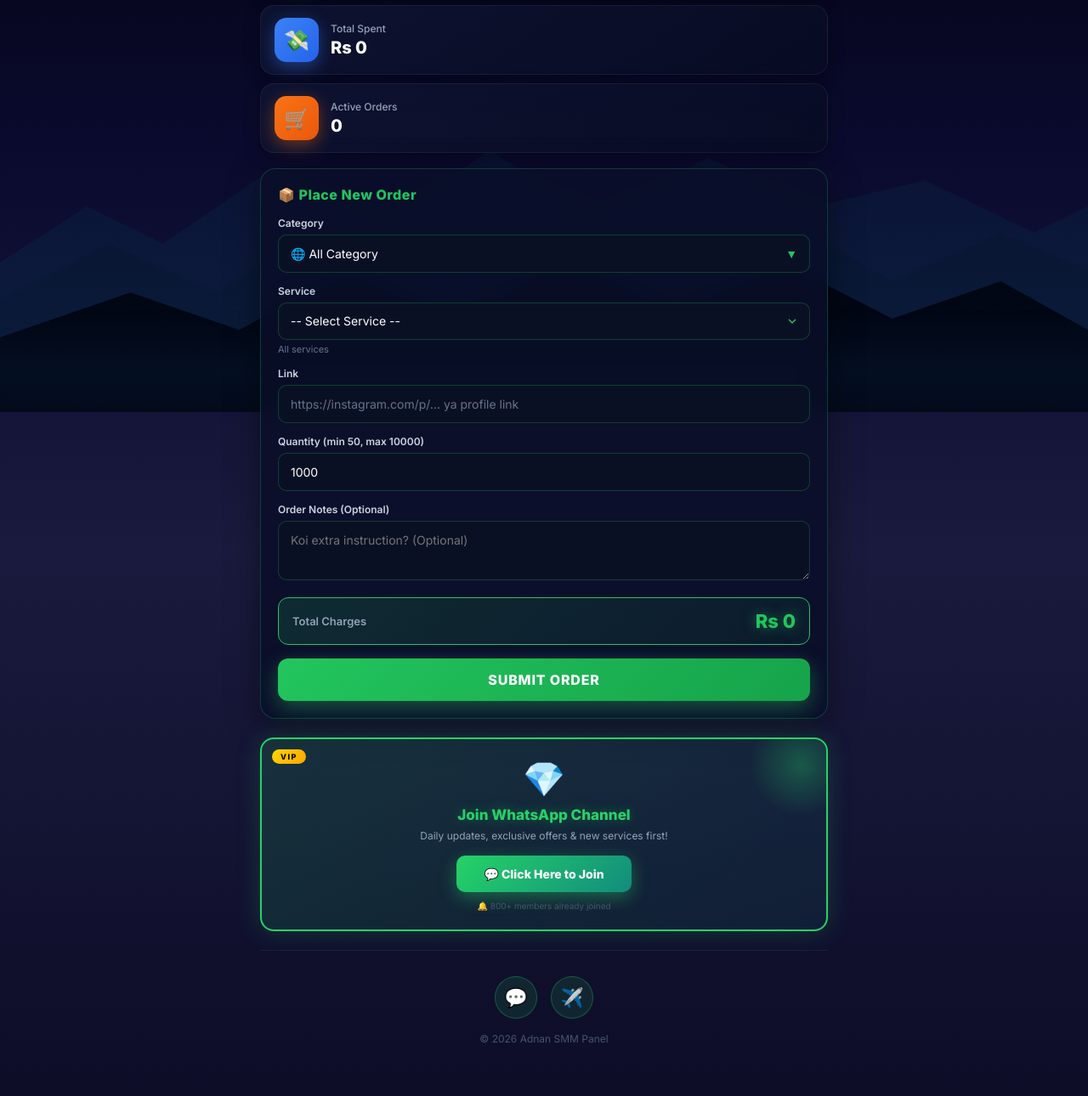
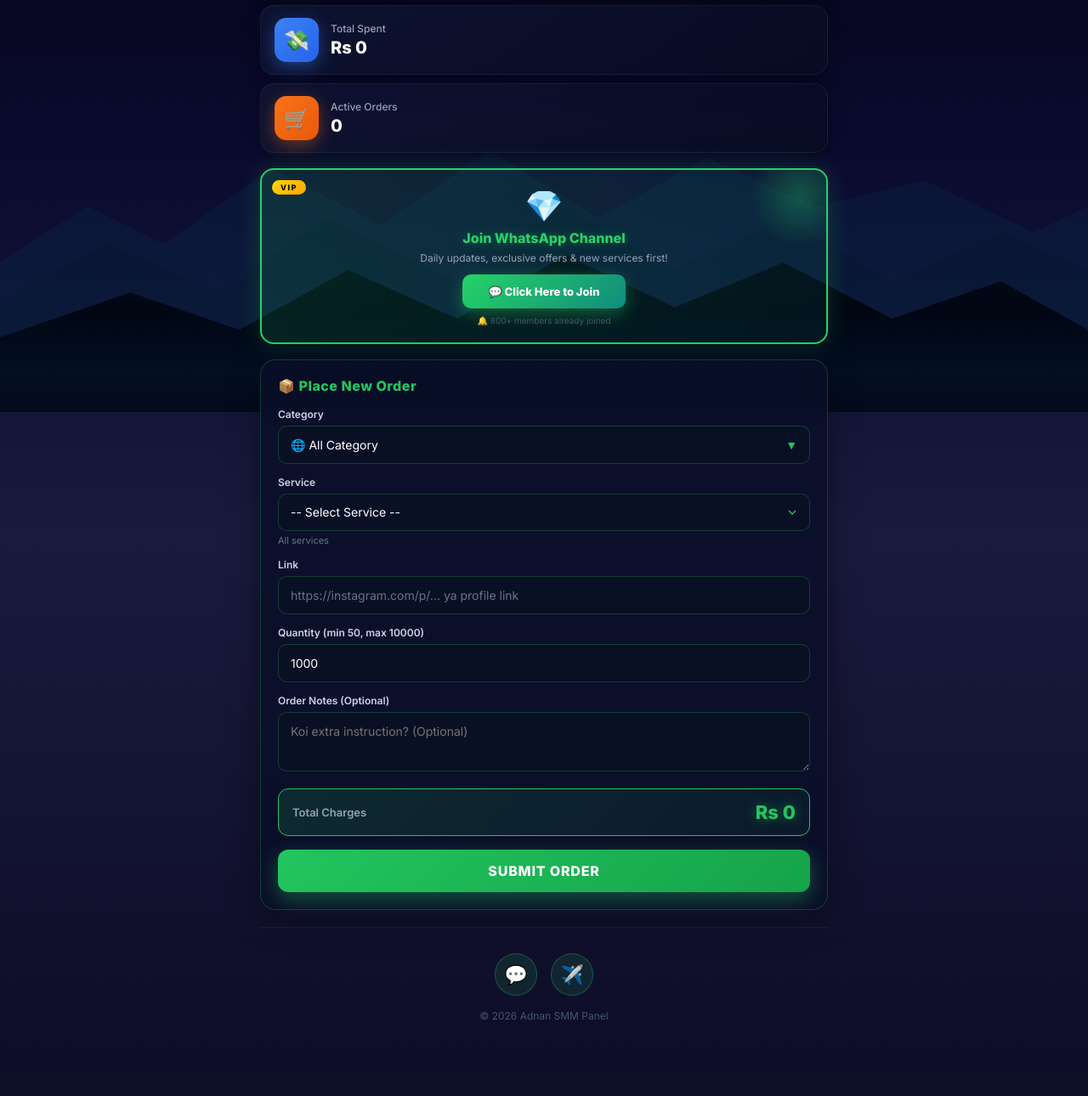
Before and after one commit to Adnan38712300/Smm-new, a Flask app: page / in a window 1280 px wide. Shown: the part 315-1605 px from the top of the page at 85% size. After the commit the page ends 1515 px from the top, so only its background shows below. Run offline with Flask 3, Linux system fonts and the light colour scheme; the visitor is signed in with stand-in values (Sample User, id 1); some libraries are stand-ins or nearby versions.

Commit message:
Move WhatsApp VIP box above order form

```diff
--- a/templates/index.html
+++ b/templates/index.html
@@ -132,6 +132,17 @@ body{font-family:'Inter',sans-serif;color:#e8ecf4;min-height:100vh;position:rela
 </div>
 </div>
 
+
+<div style="background:linear-gradient(135deg,rgba(37,211,102,.15),rgba(18,140,126,.1));border:2px solid #25D366;border-radius:16px;padding:20px;margin:18px 0;text-align:center;box-shadow:0 0 30px rgba(37,211,102,.2);position:relative;overflow:hidden">
+<div style="position:absolute;top:-30px;right:-30px;width:120px;height:120px;background:radial-gradient(circle,rgba(37,211,102,.3),transparent 70%);border-radius:50%"></div>
+<div style="position:absolute;top:12px;left:12px;background:linear-gradient(135deg,#FFD700,#FFA500);color:#000;font-size:9px;font-weight:900;padding:3px 10px;border-radius:10px;letter-spacing:1.5px">VIP</div>
+<div style="font-size:36px;margin-bottom:6px">💎</div>
+<div style="color:#25D366;font-size:16px;font-weight:800;margin-bottom:6px;text-shadow:0 0 15px rgba(37,211,102,.4)">Join WhatsApp Channel</div>
+<div style="color:#94a3b8;font-size:12px;margin-bottom:12px">Daily updates, exclusive offers &amp; new services first!</div>
+<a href="https://whatsapp.com/channel/0029Vb9N5UCKwqSWWvDP393X" target="_blank" style="display:inline-block;padding:12px 30px;background:linear-gradient(135deg,#25D366,#128C7E);color:#fff;text-decoration:none;font-weight:900;font-size:13px;border-radius:10px;box-shadow:0 6px 20px rgba(37,211,102,.4)">💬 Click Here to Join</a>
+<div style="color:#475569;font-size:10px;margin-top:8px">🔔 800+ members already joined</div>
+</div>
+
 <div class="order-form">
 <div class="form-title">📦 Place New Order</div>
 
@@ -207,15 +218,6 @@ body{font-family:'Inter',sans-serif;color:#e8ecf4;min-height:100vh;position:rela
 </div>
 
 
-<div style="background:linear-gradient(135deg,rgba(37,211,102,.15),rgba(18,140,126,.1));border:2px solid #25D366;border-radius:16px;padding:22px;margin:22px 0;text-align:center;box-shadow:0 0 30px rgba(37,211,102,.2);position:relative;overflow:hidden">
-<div style="position:absolute;top:-30px;right:-30px;width:120px;height:120px;background:radial-gradient(circle,rgba(37,211,102,.3),transparent 70%);border-radius:50%"></div>
-<div style="position:absolute;top:12px;left:12px;background:linear-gradient(135deg,#FFD700,#FFA500);color:#000;font-size:9px;font-weight:900;padding:3px 10px;border-radius:10px;letter-spacing:1.5px">VIP</div>
-<div style="font-size:40px;margin-bottom:8px">💎</div>
-<div style="color:#25D366;font-size:17px;font-weight:800;margin-bottom:6px;text-shadow:0 0 15px rgba(37,211,102,.4)">Join WhatsApp Channel</div>
-<div style="color:#94a3b8;font-size:12px;margin-bottom:14px;line-height:1.5">Daily updates, exclusive offers &amp; new services first!</div>
-<a href="https://whatsapp.com/channel/0029Vb9N5UCKwqSWWvDP393X" target="_blank" style="display:inline-block;padding:13px 32px;background:linear-gradient(135deg,#25D366,#128C7E);color:#fff;text-decoration:none;font-weight:900;font-size:14px;border-radius:10px;box-shadow:0 6px 20px rgba(37,211,102,.4)">💬 Click Here to Join</a>
-<div style="color:#475569;font-size:10px;margin-top:10px">🔔 800+ members already joined</div>
-</div>
 
 <div class="footer"><div class="social"><a href="https://wa.me/923063871230">💬</a><a href="https://t.me/PUBG_files38">✈️</a></div><div class="copy">© 2026 Adnan SMM Panel</div></div>
 </div>
```
